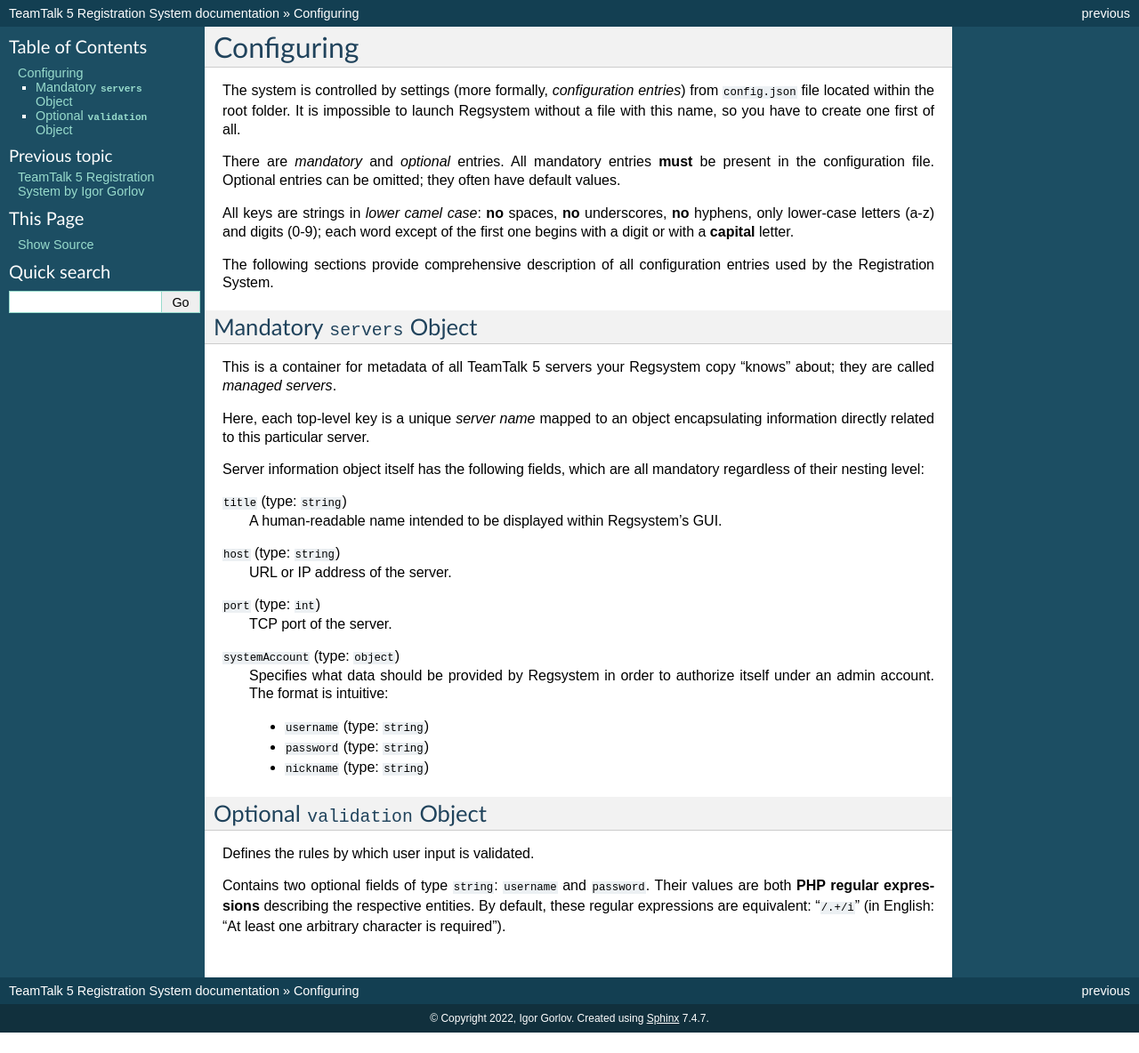
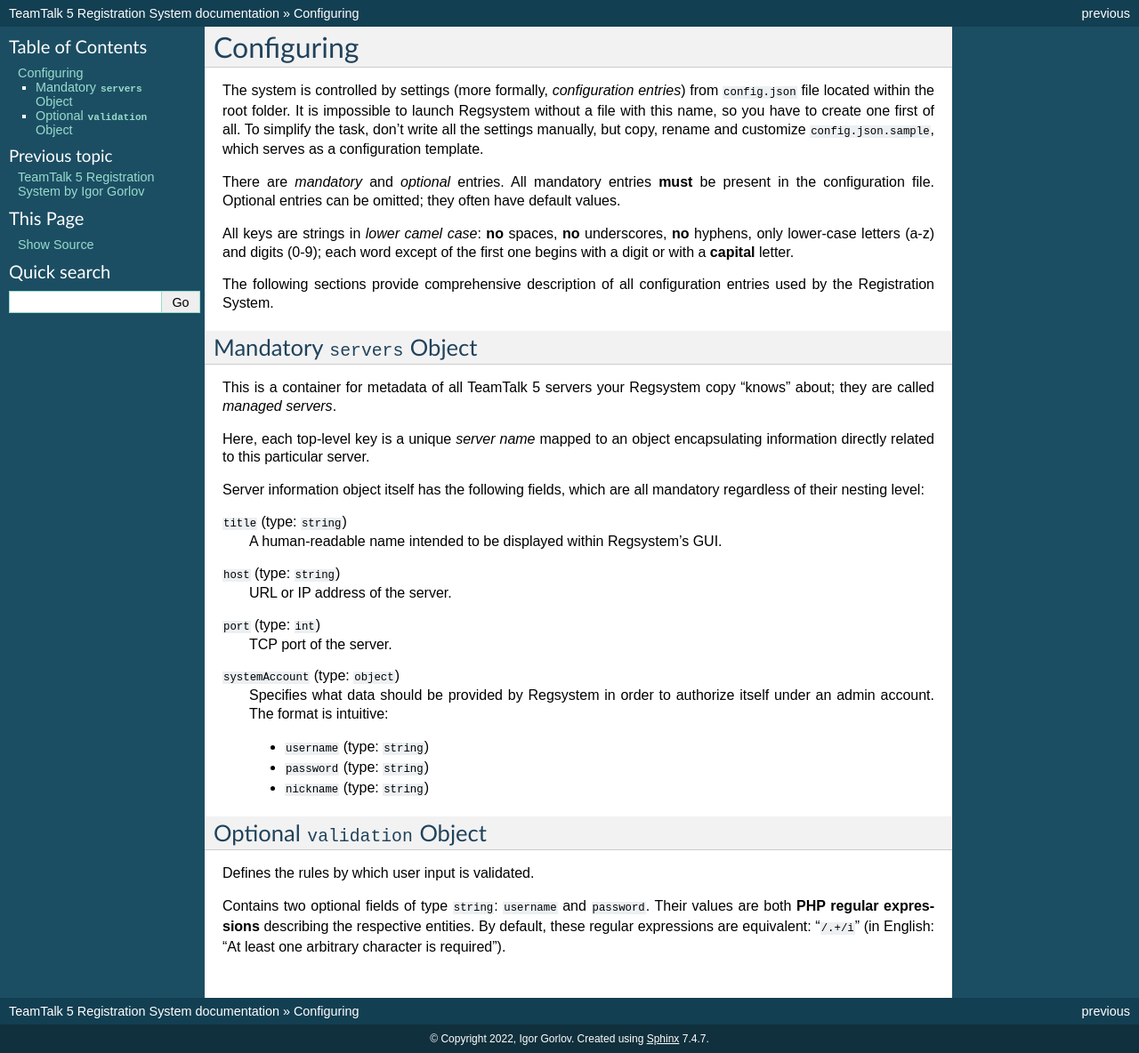
Before and after one commit to igor-gorlov/teamtalk-regsystem, a Sphinx documentation site: the page built from docs/configuring.rst, in a window 1280 px wide. Shown: the whole page at 89% size. Built offline with Sphinx 7.4.7, drawn with Linux system fonts in a browser that asks for light colours; before the commit the page ends 1161 px from its top, so only the background shows below that.

Commit message:
Briefly describe config.json.sample in configuration guide

```diff
--- a/docs/configuring.rst
+++ b/docs/configuring.rst
@@ -4,6 +4,8 @@
 The system is controlled by settings (more formally, :dfn:`configuration entries`)
 from :file:`config.json` file located within the root folder.
 It is impossible to launch Regsystem without a file with this name, so you have to create one first of all.
+To simplify the task, don't write all the settings manually, but copy, rename and customize :file:`config.json.sample`,
+which serves as a configuration template.
 
 There are :dfn:`mandatory` and :dfn:`optional` entries.
 All mandatory entries **must** be present in the configuration file.
```
